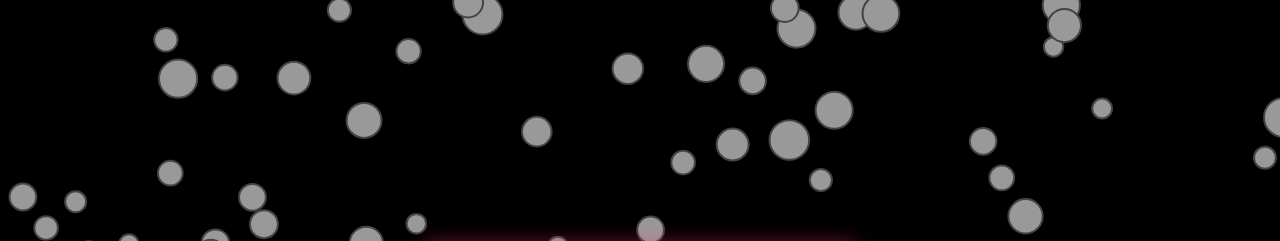
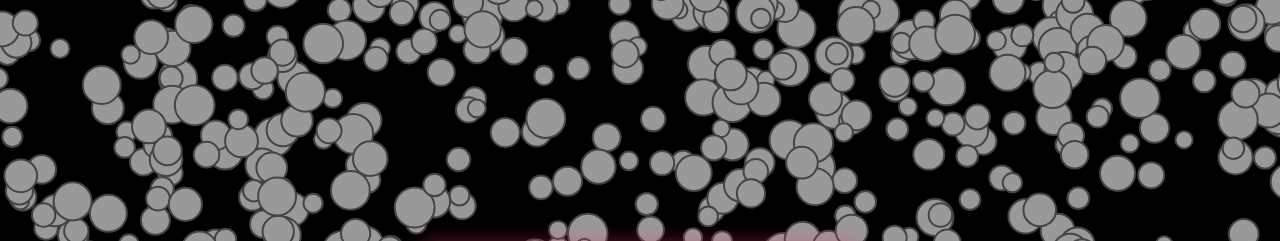
Before and after one commit to koolbrokal12/koolbrokal12.github.io, a website: page fsd-projects/circularity/index.html in a window 1280 px wide. Shown: the top 241 px of the page. Drawn offline with Linux system fonts and the light colour scheme.

Commit message:
internal message

```diff
--- a/fsd-projects/circularity/index.html
+++ b/fsd-projects/circularity/index.html
@@ -156,7 +156,7 @@
             update() {
                 if (!this.player || gameState !== 'playing') return;
 
-                const speed = 10;
+                const speed = 62;
                 if (this.keys['w'] || this.keys['arrowup']) this.player.y -= speed;
                 if (this.keys['s'] || this.keys['arrowdown']) this.player.y += speed;
                 if (this.keys['a'] || this.keys['arrowleft']) this.player.x -= speed;
@@ -174,7 +174,7 @@
 
                     if (distance < this.player.radius + target.radius) {
                         if (this.player.radius > target.radius) {
-                            this.player.radius += 1.5;
+                            this.player.radius += 4.5;
 
                             let randomColorIndex = Math.floor(Math.random() * playerColors.length);
                             this.player.color = playerColors[randomColorIndex];
@@ -203,7 +203,7 @@
         }
 
         // TODO 3 & TODO 7: Draw 69 Circles
-        for (var i = 0; i < 101; i++) {
+        for (var i = 0; i < 999; i++) {
             drawCircle();
         }
 
```
